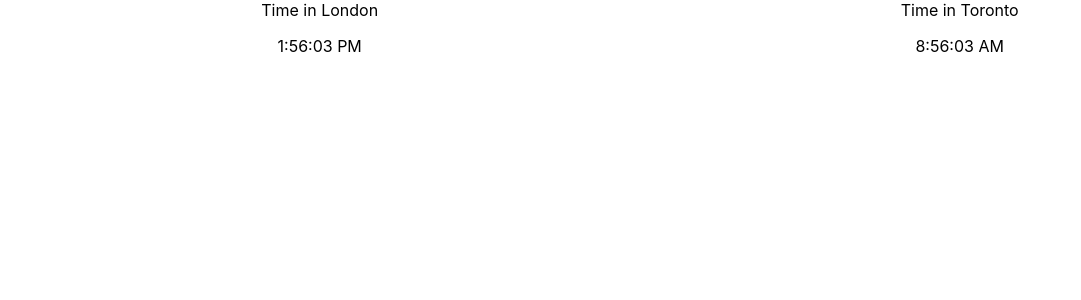
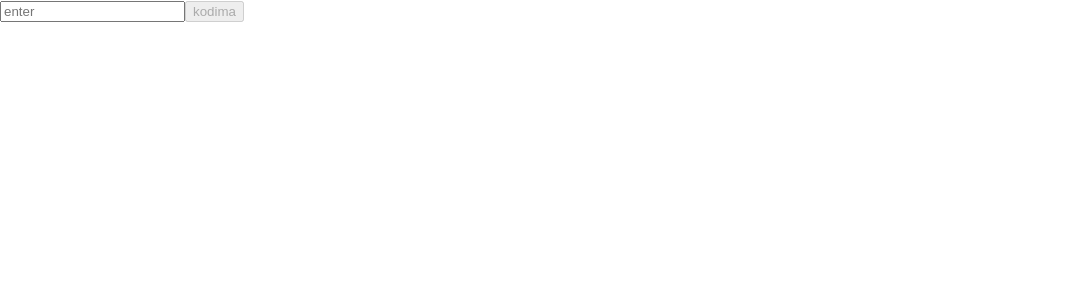
Before and after one commit to Beersheva22Telran/react-application, a React (Create React App) app: page / in a window 1280 px wide. Shown: the top 300 px of the page, without its empty margins (0-1081 px from the left). Built offline with nearby package versions, Linux system fonts and the light colour scheme; the HTML template or start-up script is replaced by a standard one.

Commit message:
Input component

```diff
--- a/src/App.tsx
+++ b/src/App.tsx
@@ -1,6 +1,10 @@
 import  Clocks  from "./components/Clocks"
+import Input from "./components/common/Input";
+import InputResult from "./model/InputResult";
 
  const App: React.FC = () => {
-  return <Clocks/>
+  return <Input submitFn={function (inputText: string): InputResult {
+    console.log(inputText); return {status:'success',message:inputText}
+  } } type="text" placeholder={"enter"} buttonTitle="kodima"/>
 }
 export default App;
--- a/src/components/Clock.tsx
+++ b/src/components/Clock.tsx
@@ -1,4 +1,4 @@
-import { CSSProperties} from "react";
+import { CSSProperties, useMemo} from "react";
 import timeZones from '../time-zones';
 type Props = {
     time: Date,
@@ -12,7 +12,7 @@
      return timeZoneObj?.name;
 }
 export const Clock: React.FC<Props> = ({time, cityCountry}) => {
-    const timeZone: string|undefined = getTimeZone(cityCountry);
+    const timeZone: string|undefined = useMemo(() => getTimeZone(cityCountry),[cityCountry]);
     const title: string = (timeZone && cityCountry) || 'Israel';
    const timeStr: string = time.toLocaleTimeString(undefined,
      {timeZone})
--- /dev/null
+++ b/src/components/common/Input.tsx
@@ -0,0 +1,30 @@
+import { useEffect, useRef, useState } from "react";
+import InputResult from "../../model/InputResult";
+
+type Props = {
+    submitFn: (inputText: string) => InputResult;
+    placeholder: string;
+    buttonTitle? : string;
+    type?: string
+}
+const Input: React.FC<Props> = ({submitFn, placeholder, buttonTitle, type}) => {
+
+   const inputElementRef = useRef<HTMLInputElement>(null);
+   const [disabled, setDisabled] = useState<boolean>(true);
+   const [message, setMessage] = useState<string>("");
+    function onClickFn(){
+        const res = submitFn(inputElementRef.current!.value);
+        setMessage(res.message || '');
+        res.message && setTimeout(() => setMessage(''), 5000);
+    }
+    function onChangeFn() {
+        setDisabled(!inputElementRef.current?.value)
+    }
+    return <div>
+        <input type={type || 'text'} placeholder={placeholder} ref={inputElementRef}
+        onChange={onChangeFn}/>
+        <button onClick={onClickFn} disabled={disabled}>{buttonTitle || 'GO' }</button>
+        {message && <p>{"success"} {message}</p>}
+    </div>
+}
+export default Input;
--- /dev/null
+++ b/src/model/InputResult.ts
@@ -0,0 +1,5 @@
+type InputResult = {
+    status: "error"|"success"|"warning";
+    message?: string
+}
+export default InputResult;
```
